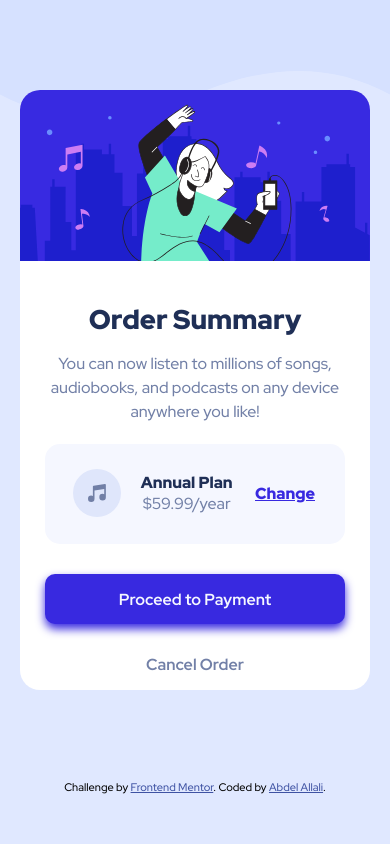
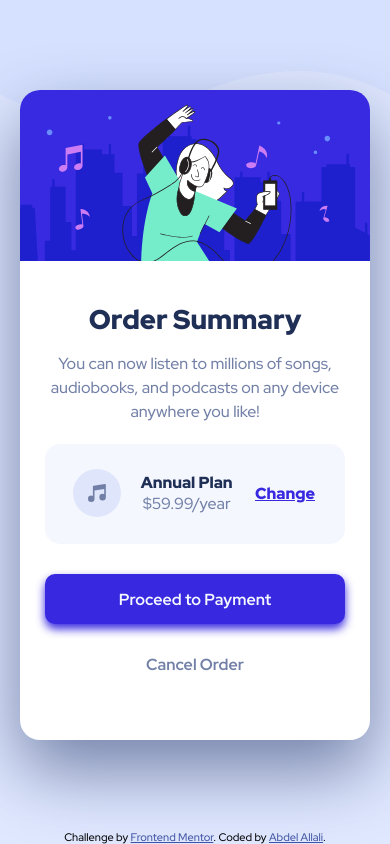
Before and after one commit to Abdel-2020/order-summary-component-main, a plain HTML site: page index.html in a window 390 px wide. Drawn offline with Linux system fonts and the light colour scheme.

Commit message:
Added drop shadow to card

```diff
--- a/styles.css
+++ b/styles.css
@@ -56,6 +56,7 @@
     background-color: white;
     border-radius:20px;
     height:700px;
+    filter: drop-shadow(0px 30px 35px var(--desaturated-blue));
   }
 
   .hero-img{
@@ -165,7 +166,7 @@ margin-top:30px;
       width: 350px;
       background-color: white;
       border-radius:20px;
-      height:600px;
+      height:650px;
     }
 
     section{
```
